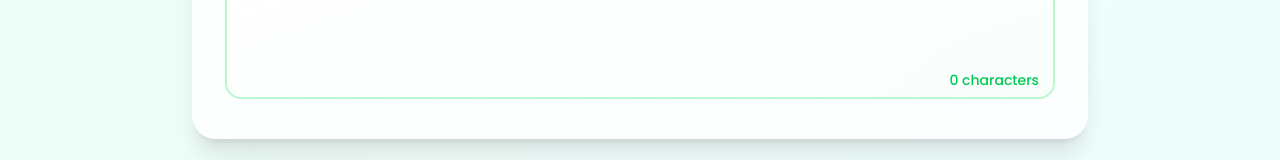
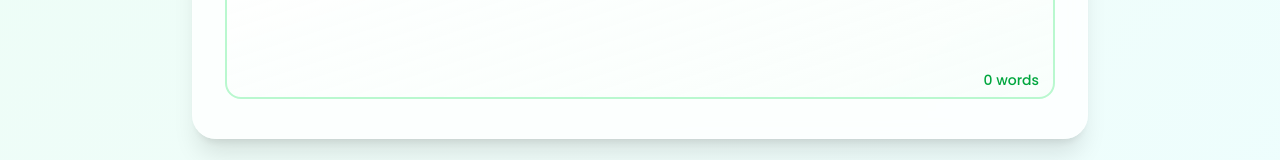
Before and after one commit to brianroyee/pp_portal, a Next.js app in the folder frontend/: page /submissions in a window 1280 px wide. Shown: the part 498-658 px from the top of the page. Built offline with nearby package versions, Linux system fonts and the light colour scheme; no server answers; a web font is replaced by a local one.

Commit message:
fix: add word count validation and update prompt character display in submission form

```diff
--- a/frontend/src/app/submissions/page.tsx
+++ b/frontend/src/app/submissions/page.tsx
@@ -88,6 +88,12 @@ export default function SubmissionPage() {
 			return;
 		}
 
+		if (getWordCount(prompt) > 200) {
+			toast.error("Prompt must be less than 200 words.");
+			setIsSubmitting(false);
+			return;
+		}
+
 		// Simulate API call delay
 		await new Promise((resolve) => setTimeout(resolve, 1000));
 
@@ -112,8 +118,10 @@ export default function SubmissionPage() {
 		removeImage();
 		setIsSubmitting(false);
 		toast.success("Submission successful!");
+	};
 
-		// You can add success notification here
+	const getWordCount = (text: string) => {
+		return text.trim() === "" ? 0 : text.trim().split(/\s+/).length;
 	};
 
 	return (
@@ -180,8 +188,14 @@ export default function SubmissionPage() {
 										className="w-full p-6 border-2 border-green-200 rounded-2xl focus:border-green-400 focus:ring-4 focus:ring-green-100 transition-all duration-300 bg-gradient-to-br from-white to-green-50/30 text-green-900 placeholder-green-400 resize-none text-lg"
 										required
 									/>
-									<div className="absolute bottom-4 right-4 text-sm text-green-500 font-medium">
-										{prompt.length} characters
+									<div
+										className={`absolute bottom-4 right-4 text-sm font-medium ${
+											getWordCount(prompt) > 200
+												? "text-red-600"
+												: "text-green-600"
+										}`}
+									>
+										{getWordCount(prompt)} words
 									</div>
 								</div>
 							</div>
```
